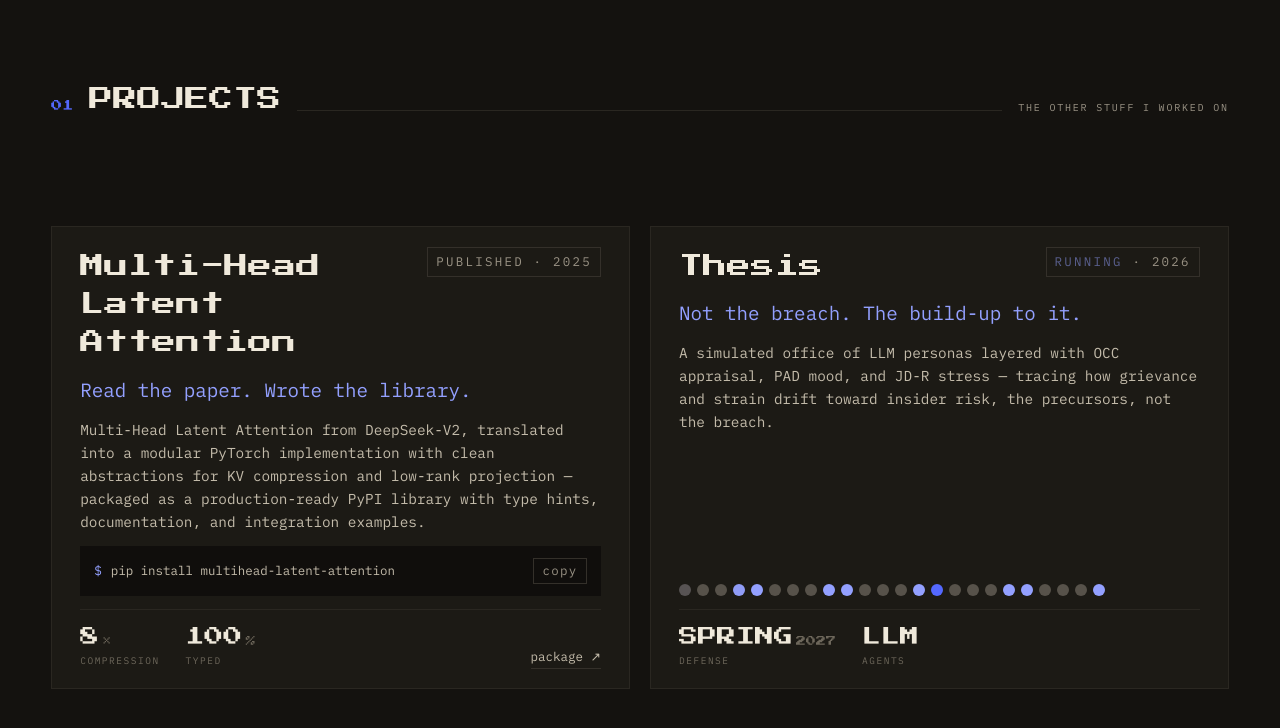
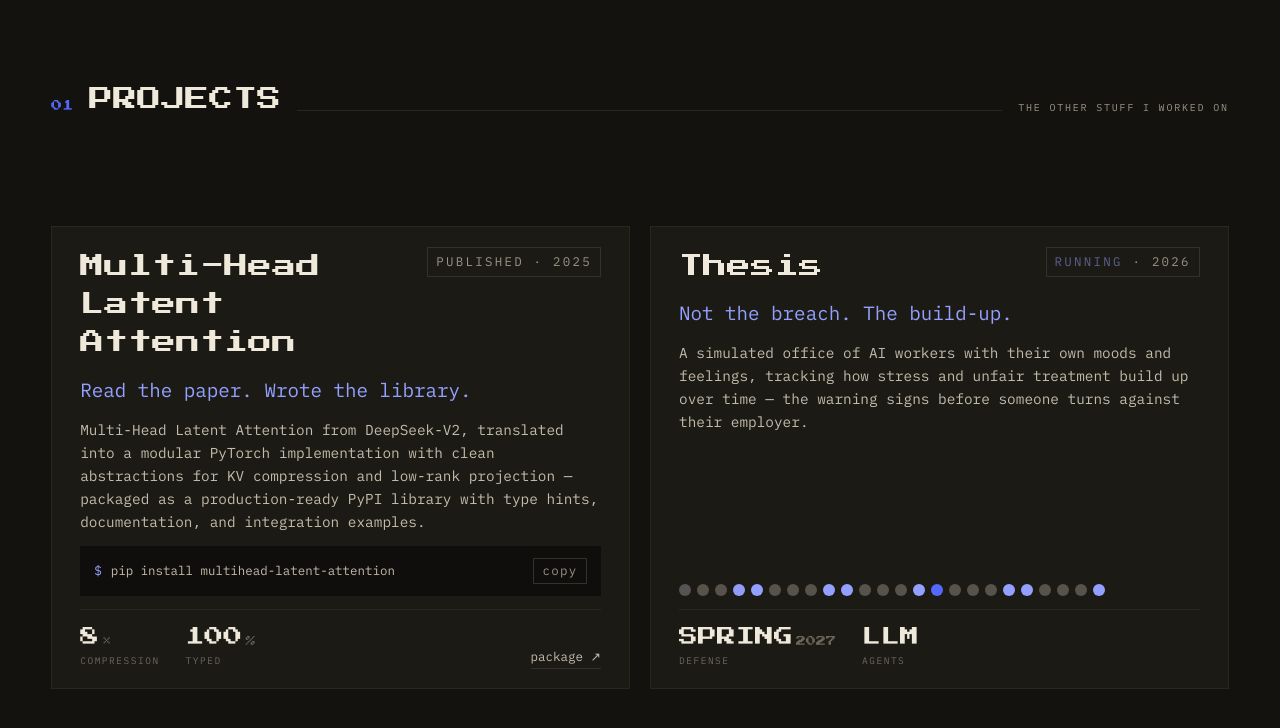
Before and after one commit to Nemesis-12/portfolio, a React (Vite) app: page / in a window 1280 px wide. Shown: the part 1592-2320 px from the top of the page. Built offline with nearby package versions, Linux system fonts and the light colour scheme.

Commit message:
mochi: rewrite Thesis card copy in plain language
Strip the remaining theory jargon (LLM personas, OCC appraisal, PAD
mood, JD-R stress, precursors) from the Thesis tagline/description so
a non-technical reader gets the idea on first read.

```diff
--- a/src/data/otherProjects.ts
+++ b/src/data/otherProjects.ts
@@ -51,13 +51,17 @@
  * LLM agents, some behaving as insider threats) — not a claim about a
  * specific simulation size or result, neither of which the resume states.
  *
- * `THESIS_PROJECT`'s `tagline`/`description` were rewritten per an explicit
- * owner correction (post-#318): the thesis's real aim is studying the
- * behavioural precursors that might drift someone toward becoming an
- * insider threat, before any damage occurs — not detecting a breach after
- * the fact, and not generating an attack dataset. No numbers, dataset
- * names, accuracy figures, or citations are invented here or in the copy;
- * this is an unpublished prototype and none exist in the source material.
+ * `THESIS_PROJECT`'s `tagline`/`description` were rewritten twice: first
+ * per an explicit owner correction (post-#318) to state the thesis's real
+ * aim — studying the build-up that might drift someone toward becoming an
+ * insider threat, before any damage occurs, not detecting a breach after
+ * the fact and not generating an attack dataset; then again per a second
+ * owner correction (thesis-copy) to strip the remaining theory jargon
+ * ("LLM personas", "OCC appraisal", "PAD mood", "JD-R stress",
+ * "precursors") so a non-technical reader gets the idea on first read. No
+ * numbers, dataset names, accuracy figures, or citations are invented
+ * here or in the copy; this is an unpublished prototype and none exist in
+ * the source material.
  */
 
 export interface OtherProjectStat {
@@ -179,15 +183,18 @@ const THESIS_PROJECT: OtherProject = {
   badge: { label: 'RUNNING', year: 2026, blink: true },
   /**
    * `tagline`/`description` rewritten per an explicit owner correction: the
-   * thesis studies the behavioural precursors that might drift someone
-   * toward becoming an insider threat, before any damage occurs -- it is
-   * not a post-breach detector and not an attack-log generator. See the
-   * file header for the fuller note; no numbers/datasets/citations are
-   * invented, as none exist yet for this unpublished prototype.
+   * thesis studies the slow build-up — stress, resentment, feeling
+   * treated unfairly — that might drift someone toward becoming an
+   * insider threat, before any damage occurs -- it is not a post-breach
+   * detector and not an attack-log generator. A second owner correction
+   * (thesis-copy) then stripped the remaining theory jargon so the copy
+   * reads in plain words on first pass. See the file header for the
+   * fuller note; no numbers/datasets/citations are invented, as none
+   * exist yet for this unpublished prototype.
    */
-  tagline: 'Not the breach. The build-up to it.',
+  tagline: 'Not the breach. The build-up.',
   description:
-    'A simulated office of LLM personas layered with OCC appraisal, PAD mood, and JD-R stress — tracing how grievance and strain drift toward insider risk, the precursors, not the breach.',
+    'A simulated office of AI workers with their own moods and feelings, tracking how stress and unfair treatment build up over time — the warning signs before someone turns against their employer.',
   interactive: { kind: 'agent-cluster' },
   stats: [
     { label: 'DEFENSE', value: 'SPRING', suffix: '2027' },
```
